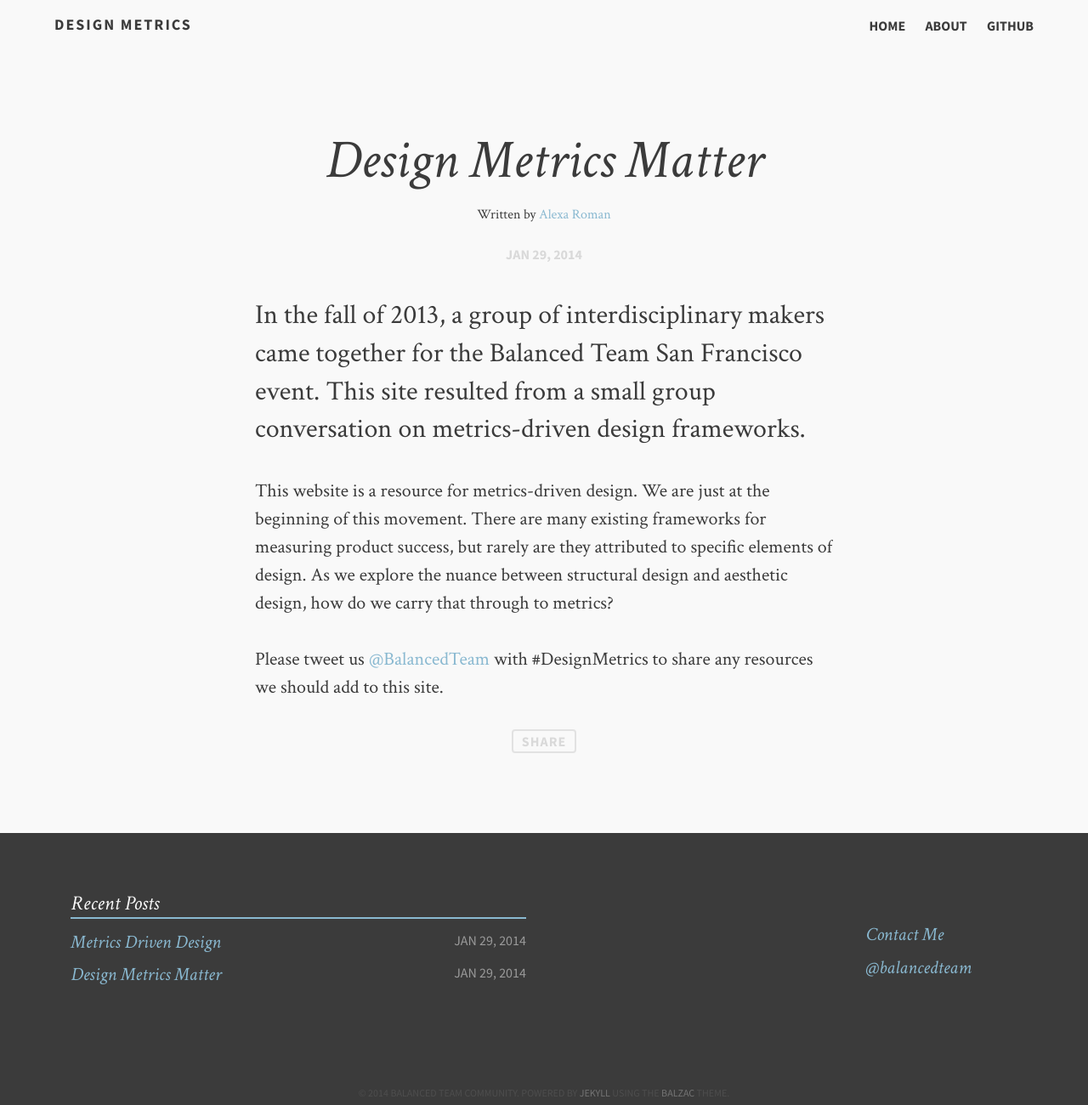
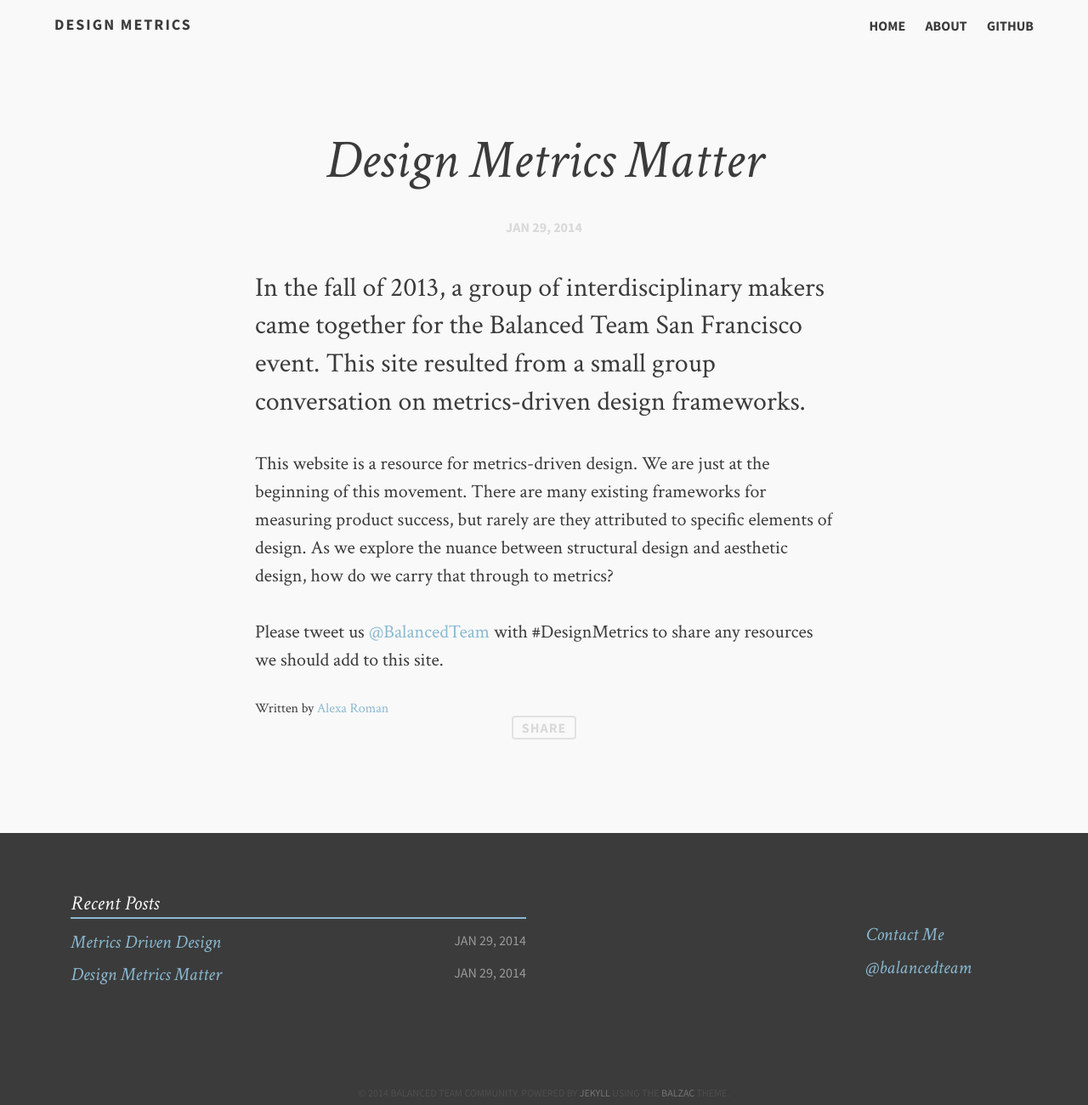
Before and after one commit to designmetrics/designmetrics.github.io, a Jekyll site: the page built from _posts/2014-01-29-design-metrics-matter.md, in a window 1280 px wide. Shown: the whole page at 85% size. Built offline with Jekyll 4.4.1, drawn with Linux system fonts in a browser that asks for light colours; comment, search, counter and statistics services are not loaded.

Commit message:
added authors

```diff
--- a/_layouts/post-no-feature.html
+++ b/_layouts/post-no-feature.html
@@ -19,6 +19,12 @@
         <header class="post-header">
           <hgroup>
             <h1>{{page.title}}</h1>
+            <p class="date">{{page.date | date: "%b %d, %Y" }}</p>
+            <p class="intro">{% if page.description %}{{ page.description }}{% else %}{{ page.tagline }}{% endif %}</p>
+          </hgroup>
+        </header>
+
+        {{ content }}
 <!-- Look the author details up from the site config. -->
                    {% assign author = site.authors[page.author] %}
 <!-- Output author details if some exist. -->
@@ -28,13 +34,6 @@
                   Written by <a href="{{ author.web }}" target="_blank">{{ author.name }}</a>
                   </span>
                   {% endif %}
-            <p class="date">{{page.date | date: "%b %d, %Y" }}</p>
-            <p class="intro">{% if page.description %}{{ page.description }}{% else %}{{ page.tagline }}{% endif %}</p>
-          </hgroup>
-        </header>
-
-        {{ content }}
-
       <a class="share" href="https://twitter.com/intent/tweet?text=&quot;{{ page.title }}&quot;%20{{ site.url }}{{ page.url }}%20via%20&#64;{{ site.owner.twitter }}" data-dnt="true">Share</a>
       <script>!function(d,s,id){var js,fjs=d.getElementsByTagName(s)[0];if(!d.getElementById(id)){js=d.createElement(s);js.id=id;js.src="//platform.twitter.com/widgets.js";fjs.parentNode.insertBefore(js,fjs);}}(document,"script","twitter-wjs");</script>
 
```
